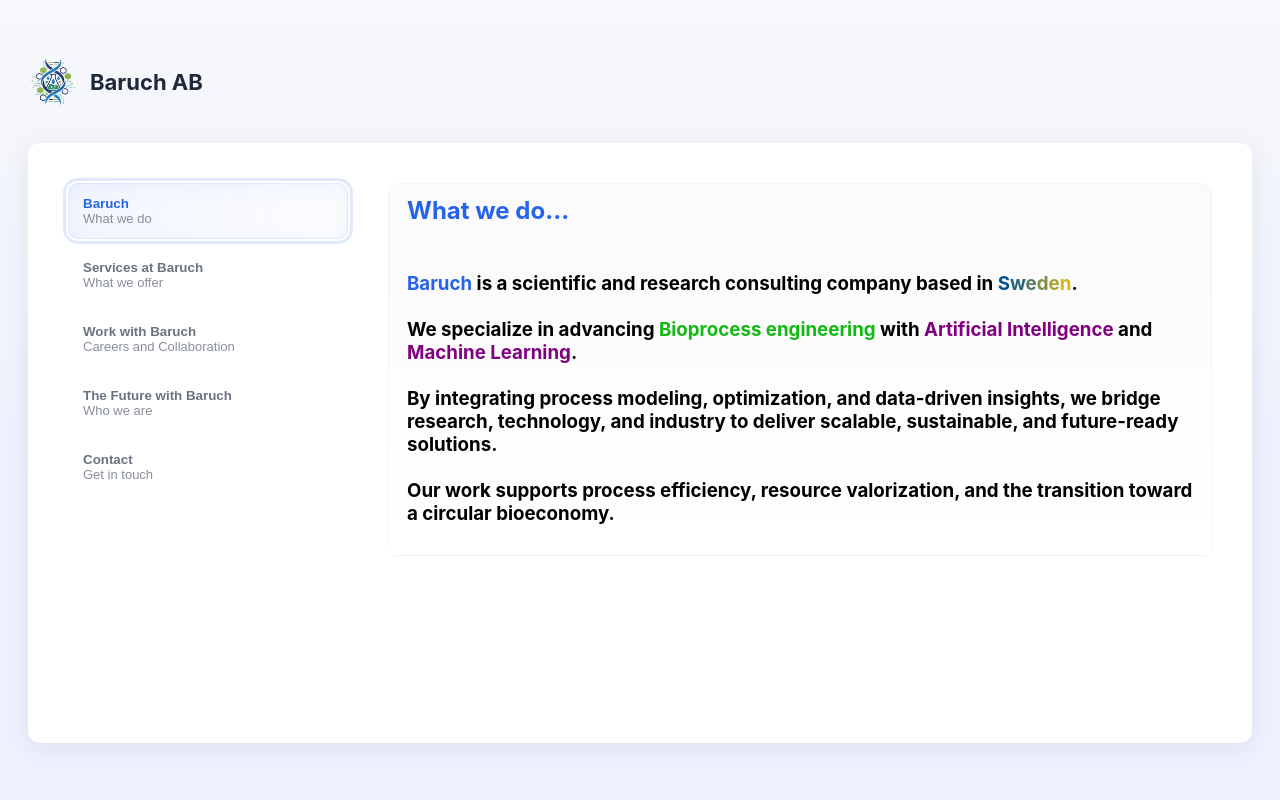
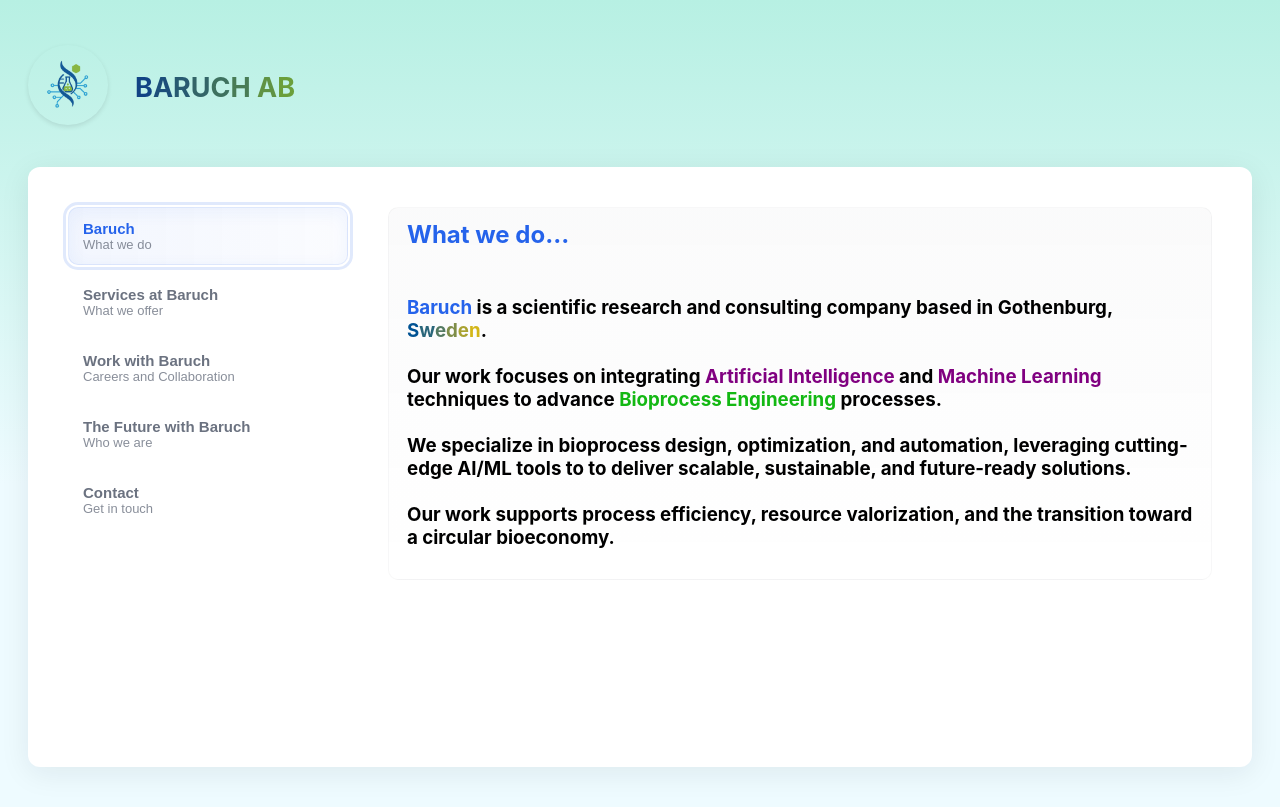
Before and after one commit to Baruch-AB/baruch-ab.github.io, a plain HTML site: page index.html in a window 1280 px wide. Drawn offline with Linux system fonts and the light colour scheme.

Commit message:
update index.html
- Modify content
- Add colours
- Change logo
- Fix design inconsistencies

```diff
--- a/index.html
+++ b/index.html
@@ -1,133 +1,175 @@
 <!doctype html>
 <html lang="en">
+
 <head>
   <meta charset="utf-8" />
   <meta name="viewport" content="width=device-width,initial-scale=1" />
   <title>Baruch AB</title>
 
   <style>
-    :root{
-      --bg:#f7f8fb;
-      --card:#ffffff;
-      --accent:#2563eb;
-      --muted:#6b7280;
-      --radius:12px;
-      --gap:12px;
+    :root {
+      --bg: #b7f0e3;
+      --card: #ffffff;
+      --accent: #2563eb;
+      --muted: #6b7280;
+      --radius: 12px;
+      --gap: 12px;
       font-family: Inter, system-ui, -apple-system, "Segoe UI", Roboto, "Helvetica Neue", Arial;
     }
 
-    *{box-sizing:border-box}
-    body{
-      margin:0;
-      min-height:100vh;
-      display:flex;
-      flex-direction:column;
-      align-items:center;
-      justify-content:center;
-      background:linear-gradient(180deg,var(--bg),#eef2ff 60%);
-      padding:40px 28px;
-      gap:32px;
+    * {
+      box-sizing: border-box
+    }
+
+    body {
+      margin: 0;
+      min-height: 100vh;
+      display: flex;
+      flex-direction: column;
+      align-items: center;
+      justify-content: center;
+      background: linear-gradient(180deg, var(--bg), #eefbff 60%);
+      padding: 40px 28px;
+      gap: 32px;
     }
 
     /* Header */
-    .site-header{
-      width:100%;
-      max-width:1600px; /* Matched to container */
+    .site-header {
+      width: 100%;
+      max-width: 1600px;
+      /* Matched to container */
     }
 
-    .logo-link{
+    .logo-link {
       display: inline-flex;
       align-items: center;
       gap: 12px;
       text-decoration: none;
       color: #1e293b;
       font-weight: 700;
-      font-size: 22px;
+      font-size: 27px;
       transition: color .18s ease;
     }
-    .logo-link:hover{
+
+    .logo-link:hover {
       color: var(--accent);
     }
 
-
-    .container{
-        width:100%;
-        max-width:1600px;
+    .container {
+      width: 100%;
+      max-width: 1600px;
       min-height: 600px;
-        background:var(--card);
-        border-radius:var(--radius);
-        box-shadow:0 6px 30px rgba(27,31,35,0.08);
-        padding:40px;
-        display:grid;
+      background: var(--card);
+      border-radius: var(--radius);
+      box-shadow: 0 6px 30px rgba(27, 31, 35, 0.08);
+      padding: 40px;
+      display: grid;
       grid-template-columns: 280px 1fr;
-        gap:40px;
-        align-items:start;
+      gap: 40px;
+      align-items: start;
     }
 
 
     /* Tab list (vertical on wide, horizontal on small) */
-    .tabs{
-      display:flex;
-      flex-direction:column;
-      gap:8px;
+    .tabs {
+      display: flex;
+      flex-direction: column;
+      gap: 8px;
     }
 
-    .tab-btn{
-      appearance:none;
-      border:1px solid transparent;
-      background:transparent;
-      padding:12px 14px;
-      text-align:left;
-      border-radius:10px;
-      cursor:pointer;
-      font-weight:600;
-      color:var(--muted);
-      transition:all .18s ease;
+    .tab-btn {
+      appearance: none;
+      border: 1px solid transparent;
+      background: transparent;
+      padding: 12px 14px;
+      text-align: left;
+      border-radius: 10px;
+      cursor: pointer;
+      font-weight: 600;
+      color: var(--muted);
+      transition: all .18s ease;
     }
 
-    .tab-btn:hover{transform:translateY(-2px)}
-
-    .tab-btn[aria-selected="true"]{
-      color:var(--accent);
-      background:linear-gradient(90deg,rgba(37,99,235,0.06),rgba(37,99,235,0.02));
-      border-color:rgba(37,99,235,0.12);
-      box-shadow:0 4px 18px rgba(37,99,235,0.06) inset;
+    .tab-btn:hover {
+      transform: translateY(-2px)
     }
 
-    .tab-btn .label{display:block}
-    .tab-btn .hint{display:block;font-weight:400;font-size:13px;color:var(--muted);opacity:.8}
+    .tab-btn[aria-selected="true"] {
+      color: var(--accent);
+      background: linear-gradient(90deg, rgba(37, 99, 235, 0.06), rgba(37, 99, 235, 0.02));
+      border-color: rgba(37, 99, 235, 0.12);
+      box-shadow: 0 4px 18px rgba(37, 99, 235, 0.06) inset;
+    }
+
+    .tab-btn .label {
+      display: block;
+      font-size: 15px
+    }
+
+    .tab-btn .hint {
+      display: block;
+      font-weight: 400;
+      font-size: 13px;
+      color: var(--muted);
+      opacity: .8
+    }
 
     /* Panels */
-    .panel{
-      padding:12px 18px;
-      border-radius:10px;
-      min-height:220px;
-      background:linear-gradient(180deg, rgba(15,23,42,0.02), rgba(255,255,255,0));
-      border:1px solid rgba(15,23,42,0.03);
+    .panel {
+      padding: 12px 18px;
+      border-radius: 10px;
+      min-height: 220px;
+      background: linear-gradient(180deg, rgba(15, 23, 42, 0.02), rgba(255, 255, 255, 0));
+      border: 1px solid rgba(15, 23, 42, 0.03);
     }
 
-    .panel h2{margin-top:0;margin-bottom:8px}
-    .panel p{margin-top:0;color:#374151}
+    .panel h2 {
+      margin-top: 0;
+      margin-bottom: 8px
+    }
+
+    .panel p {
+      margin-top: 0;
+      color: #374151
+    }
 
     /* Responsive: move tabs to top on small screens */
-    @media (max-width:760px){
-      .container{grid-template-columns:1fr;}
-      .tabs{flex-direction:row;overflow:auto;padding-bottom:6px}
-      .tab-btn{flex:0 0 auto;padding:10px 14px;border-radius:8px}
+    @media (max-width:760px) {
+      .container {
+        grid-template-columns: 1fr;
+      }
+
+      .tabs {
+        flex-direction: row;
+        overflow: auto;
+        padding-bottom: 6px
+      }
+
+      .tab-btn {
+        flex: 0 0 auto;
+        padding: 10px 14px;
+        border-radius: 8px
+      }
     }
 
     /* Focus styles for keyboard users */
-    .tab-btn:focus{outline:3px solid rgba(37,99,235,0.14);outline-offset:2px}
+    .tab-btn:focus {
+      outline: 3px solid rgba(37, 99, 235, 0.14);
+      outline-offset: 2px
+    }
 
     /* Small utility */
-    .sub{font-size:13px;color:var(--muted)}
+    .sub {
+      font-size: 13px;
+      color: var(--muted)
+    }
 
     .panel img :not(.small-icon, .small-img) {
       max-width: 100%;
-        height:auto;
+      height: auto;
       border-radius: 8px;
       margin-top: 15px;
-        border: 1px solid rgba(0,0,0,0.05);
+      border: 1px solid rgba(0, 0, 0, 0.05);
     }
 
     .small-img {
@@ -138,7 +180,7 @@
       width: auto;
       border-radius: 8px;
       margin-top: 15px;
-        border: 1px solid rgba(0,0,0,0.05);
+      border: 1px solid rgba(0, 0, 0, 0.05);
     }
 
     /* New Style: For small icons/avatars, using a utility class */
@@ -146,20 +188,33 @@
       width: 48px;
       height: 48px;
       object-fit: cover;
-        border-radius: 50%; /* Makes them circular */
+      border-radius: 50%;
+      /* Makes them circular */
       float: left;
       margin: 5px 15px 10px 0;
-        box-shadow: 0 2px 5px rgba(0,0,0,0.1);
+      box-shadow: 0 2px 5px rgba(0, 0, 0, 0.1);
     }
+
+    .small-icon {
+      width: 80px;
+      height: 80px;
+      object-fit: cover;
+      border-radius: 50%;
+      /* Makes them circular */
+      float: left;
+      margin: 5px 15px 10px 0;
+      box-shadow: 0 2px 5px rgba(0, 0, 0, 0.1);
+    }
+
     .service-item-img {
       width: 80px;
       height: 80px;
       object-fit: cover;
       margin: 0;
       margin-right: 15px;
-          float: left; /* Helps arrange text next to images */
+      float: left;
+      /* Helps arrange text next to images */
     }
-
   </style>
 </head>
 
@@ -170,8 +225,12 @@
         <path d="M20 0L40 20L20 40L0 20L20 0Z" fill="var(--accent)"/>
         <path d="M20 8L32 20L20 32L8 20L20 8Z" fill="var(--card)"/>
       </svg> -->
-      <img src= "assets/logo-trans.png" width="50" height="50" fill="none" role="img" viewBox="0 0 40 40" aria-hidden="true">
-      <span class="company-name">Baruch AB</span>
+      <!-- <img src= "assets/logo.png" width="90" sizes="auto" height="90" fill="none" role="img" viewBox="0 0 40 40" aria-hidden="true"> -->
+      <img src="assets/logo.png" class="small-icon">
+      <span class="company-name"><span style='color:#114384;'>B</span><span style='color:#1C4E7A;'>A</span><span
+          style='color:#275A71;'>R</span><span style='color:#336568;'>U</span><span style='color:#3E715F;'>C</span><span
+          style='color:#497C56;'>H</span> <span style='color:#609344;'>A</span><span
+          style='color:#6B9F3B;'>B</span></span>
 
     </a>
   </header>
@@ -208,13 +267,20 @@
       <div id="panel-1" class="panel" role="tabpanel" aria-labelledby="tab-1">
         <h2 style="color: #2563eb;">What we do...</h2>
         <br>
-        <h3><strong style="color: #2563eb;">Baruch</strong> is a scientific and research consulting company based in <span style='color:#005293;'>S</span><span style='color:#2A667A;'>w</span><span style='color:#547A62;'>e</span><span style='color:#7F8E49;'>d</span><span style='color:#A9A231;'>e</span><span style='color:#D3B618;'>n</span>.<br>
+        <h3><strong style="color: #2563eb;">Baruch</strong> is a scientific research and consulting company based in
+          Gothenburg, <span style='color:#005293;'>S</span><span style='color:#2A667A;'>w</span><span
+            style='color:#547A62;'>e</span><span style='color:#7F8E49;'>d</span><span
+            style='color:#A9A231;'>e</span><span style='color:#D3B618;'>n</span>.<br>
           <br>
-          We specialize in advancing <strong style="color: rgb(19, 184, 19)">Bioprocess engineering</strong> with <strong style="color: purple">Artificial Intelligence</strong> and <strong style="color: purple">Machine Learning</strong>.<br>
+          Our work focuses on integrating <strong style="color: purple">Artificial Intelligence</strong> and <strong
+            style="color: purple">Machine Learning</strong> techniques to advance <strong
+            style="color: rgb(19, 184, 19)">Bioprocess Engineering</strong> processes.<br>
           <br>
-          By integrating process modeling, optimization, and data-driven insights, we bridge research, technology, and industry to deliver scalable, sustainable, and future-ready solutions.<br>
+          We specialize in bioprocess design, optimization, and automation, leveraging cutting-edge AI/ML tools to to
+          deliver scalable, sustainable, and future-ready solutions.<br>
           <br>
-          Our work supports process efficiency, resource valorization, and the transition toward a circular bioeconomy.<br>
+          Our work supports process efficiency, resource valorization, and the transition toward a circular
+          bioeconomy.<br>
         </h3>
         <!-- <p class="sub">Tip: drop your content here — markdown, images, or embedded demos all work.</p> -->
       </div>
@@ -223,10 +289,10 @@
       <div id="panel-2" class="panel" role="tabpanel" aria-labelledby="tab-2" hidden>
         <h2 style="color: #2563eb;">Services we offer...</h2>
         <br>
-        <h3>At <strong style="color: #2563eb;">Baruch</strong>, we offer a blend of scientific knowledge and digital expertise to support your innovation journey.</h3>
-        <h4>
-          <ul>
-            <li>Bioprocess Engineering & Consulting</li>
+        <h3>At <strong style="color: #2563eb;">Baruch</strong>, we offer a blend of scientific knowledge and digital
+          expertise to support your innovation journey.</h3>
+        <h3>
+          <ul>Bioprocess Engineering & Consulting</ul>
           <ul>
             <li>Process design, optimization, and scale-up.</li>
             <li>Biomass conversion and biofuels development.</li>
@@ -234,27 +300,26 @@
             <li>Fermentation technologies for food, energy, and material applications.</li>
             <li>Waste valorization and resource efficiency.</li>
           </ul>
-            </li>
+          </ul>
           <br>
 
-            <li>Automation & Digital Solutions</li>
+          <ul>Automation & Digital Solutions</ul>
           <ul>
             <li>Process automation for improved efficiency and reliability.</li>
             <li>Data analytics, modeling, and visualization.</li>
             <li>Machine learning and AI applications in biotechnology and engineering.</li>
             <li>Simulation and predictive tools for decision-making.</li>
           </ul>
-            </li>
+          </ul>
 
           <br>
-            <li>Sustainable Bioeconomy Consulting</li>
+          <ul>Sustainable Bioeconomy Consulting</ul>
           <ul>
             <li>Circular economy strategies for industries and municipalities.</li>
             <li>Techno-economic and environmental assessments.</li>
             <li>Roadmaps for green innovation and resource recovery.</li>
             <li>Policy and strategy support for sustainable transitions.</li>
           </ul>
-            </li>
           </ul>
       </div>
 
@@ -263,16 +328,15 @@
         <h3>At <strong style="color: #2563eb;">Baruch</strong>, we value curiosity, innovation, and problem-solving.
           <br>
           <br>
-          We welcome collaborations with researchers, startups, and industries that share our passion for building a sustainable future.
+          We welcome collaborations with researchers, startups, and industries that share our passion for building a
+          sustainable future.
           <br>
           <br>
           Opportunities include:
-          <ul>
-          <li>Research partnerships.</li>
-          <li>Industry collaborations.</li>
-          <li>Internships and student projects.</li>
-          <li>Joint innovation initiatives.</li>
-        </ul>
+          <ul>Research partnerships.</ul>
+          <ul>Industry collaborations.</ul>
+          <ul>Internships and student projects.</ul>
+          <ul>Joint innovation initiatives.</ul>
           <br>
           <br>
           If you are interested in joining forces with us, we'd love to hear from you.
@@ -280,37 +344,34 @@
       </div>
 
       <div id="panel-4" class="panel" role="tabpanel" aria-labelledby="tab-4" hidden>
-        <h2 style="color: #2563eb;">Who we are...</h2>
-        <h3><strong style="color: #2563eb;">Baruch AB</strong> was founded to advance sustainable technologies through scientific expertise and digital innovation.<br>
+        <h2 style="color: #2563eb;">Our Mission...</h2>
+        <h3><strong style="color: #2563eb;">Baruch AB</strong> was founded to advance sustainable technologies through
+          scientific expertise and digital innovation.<br>
           <br>
-        We aim to provide tailored research and consulting to help industries, research institutes, and policy makers unlock the potential of renewable resources and data-driven bioprocesses.
+          We aim to provide tailored research and consulting to help industries, research institutes, and policy makers
+          unlock the potential of renewable resources and data-driven bioprocesses.
         </h3>
-        <br>
-        <h2 style="color: #2563eb;">Our Mission...</h2>
         <h3>
-        To design efficient, scalable, and sustainable processes by integrating bioprocess expertise, automation, and AI-driven insights, reducing waste and accelerating the transition to renewable practices.
+          To design efficient, scalable, and sustainable processes by integrating bioprocess expertise, automation, and
+          AI-driven insights, reducing waste and accelerating the transition to renewable practices.
         </h3>
         <br>
         <h2 style="color: #2563eb;">Our Values...</h2>
         <h3>
-            <ul>
           <ul>Innovation
             <ul>Leveraging creativity and technology to drive meaningful progress.</ul>
           </ul>
-            <br>
+
           <ul>Sustainability
             <ul>Embedding environmental responsibility in every solution.</ul>
           </ul>
-            <br>
 
           <ul>Integrity
             <ul>Upholding transparency, trust, and ethical practices.</ul>
           </ul>
-            <br>
 
           <ul>Collaboration
             <ul>Building partnerships that foster knowledge sharing and growth.</ul>
-            </ul>
           </ul>
         </h3>
       </div>
@@ -318,59 +379,62 @@
       <div id="panel-5" class="panel" role="tabpanel" aria-labelledby="tab-5" hidden>
         <h2 style="color: #2563eb;">Contact us...</h2>
         <h3>We'd love to hear from you.</h3>
-
-        <h3><strong style="color: #2563eb;">Baruch AB</strong><br>
+        <br>
+        <h3><strong style="color: #2563eb;">Baruch AB</strong>
+          <br>
           Kvillepiren 12,<br>
-        Gothenburg, Sweden, 41779.</h3><br>
+          Gothenburg, Sweden, 41779.
+        </h3><br>
         <h3><strong style="color: #2563eb;">Bahiru Tsegaye Ayalew</strong><br>
           CEO & Founder, Baruch AB.<br>
           <h3>Email: <a href="mailto:bahiru@baruch.se">bahiru@baruch.se</a><br>
-            Phone:<a href="tel:+46728318144"></a>+46-728318144</h3>
+            Phone: <a href="tel:+46728318144"></a>+46-728318144</h3>
           <br><br><br>
-        <h4> We are currenly committed to constantly updating our webpage and increasing our social media presence.</h4>
+          <h4> We are currenly committed to constantly update our webpage and increase our social media presence.</h4>
       </div>
     </section>
   </main>
 
   <script>
     // Simple tab switching + keyboard navigation (ArrowLeft/ArrowRight, Home, End, Enter/Space)
-    (function(){
+    (function () {
       const tabs = Array.from(document.querySelectorAll('[role="tab"]'));
       const panels = Array.from(document.querySelectorAll('[role="tabpanel"]'));
 
-      function activateTab(tab){
+      function activateTab(tab) {
         // deactivate all
-        tabs.forEach(t=>{
-          t.setAttribute('aria-selected','false');
+        tabs.forEach(t => {
+          t.setAttribute('aria-selected', 'false');
           t.tabIndex = -1;
         });
-        panels.forEach(p=>p.hidden = true);
+        panels.forEach(p => p.hidden = true);
 
         // activate chosen
-        tab.setAttribute('aria-selected','true');
+        tab.setAttribute('aria-selected', 'true');
         tab.tabIndex = 0;
         document.getElementById(tab.getAttribute('aria-controls')).hidden = false;
         tab.focus();
       }
 
-      tabs.forEach((tab,i)=>{
-        tab.addEventListener('click', ()=> activateTab(tab));
+      tabs.forEach((tab, i) => {
+        tab.addEventListener('click', () => activateTab(tab));
 
-        tab.addEventListener('keydown', (e)=>{
+        tab.addEventListener('keydown', (e) => {
           const key = e.key;
           let idx = tabs.indexOf(tab);
-          if(key === 'ArrowRight') { idx = (idx + 1) % tabs.length; activateTab(tabs[idx]); e.preventDefault(); }
-          else if(key === 'ArrowLeft') { idx = (idx - 1 + tabs.length) % tabs.length; activateTab(tabs[idx]); e.preventDefault(); }
-          else if(key === 'Home') { activateTab(tabs[0]); e.preventDefault(); }
-          else if(key === 'End') { activateTab(tabs[tabs.length-1]); e.preventDefault(); }
-          else if(key === 'Enter' || key === ' ') { activateTab(tab); e.preventDefault(); }
+          if (key === 'ArrowRight') { idx = (idx + 1) % tabs.length; activateTab(tabs[idx]); e.preventDefault(); }
+          else if (key === 'ArrowLeft') { idx = (idx - 1 + tabs.length) % tabs.length; activateTab(tabs[idx]); e.preventDefault(); }
+          else if (key === 'Home') { activateTab(tabs[0]); e.preventDefault(); }
+          else if (key === 'End') { activateTab(tabs[tabs.length - 1]); e.preventDefault(); }
+          else if (key === 'Enter' || key === ' ') { activateTab(tab); e.preventDefault(); }
         });
       });
 
       // ensure initial state is consistent
-      const initiallySelected = tabs.find(t=>t.getAttribute('aria-selected') === 'true') || tabs[0];
+      const initiallySelected = tabs.find(t => t.getAttribute('aria-selected') === 'true') || tabs[0];
       activateTab(initiallySelected);
     })();
   </script>
 </body>
+
 </html>
```
Lines whose indentation alone changed are shown as unchanged.
